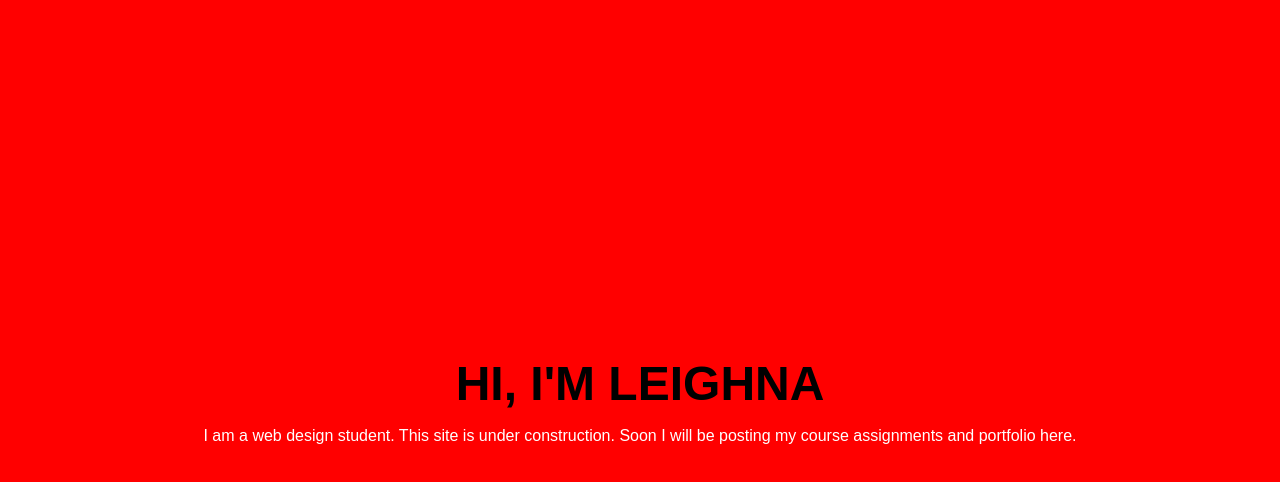
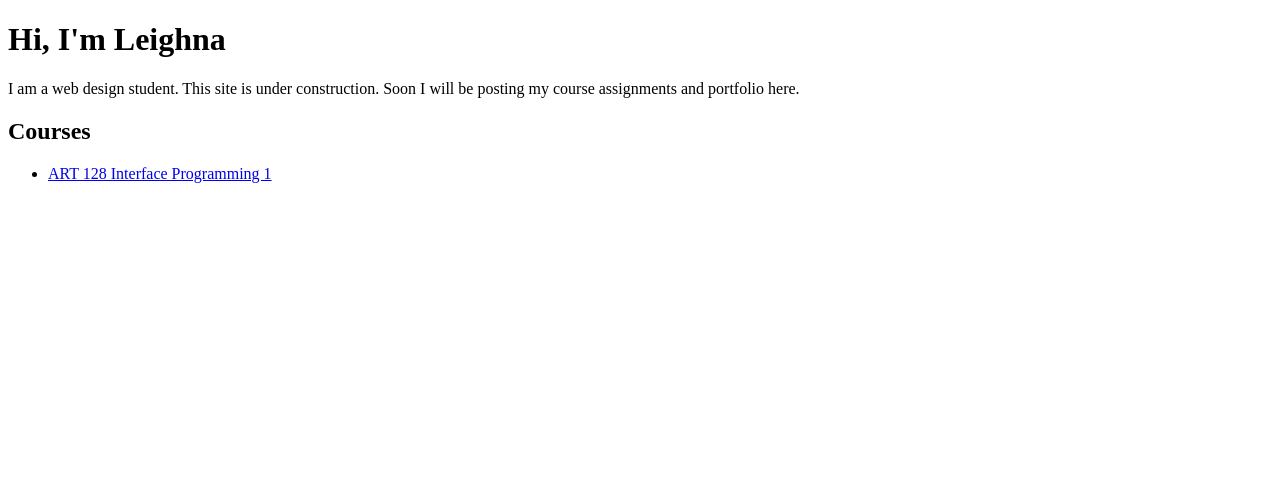
Before and after one commit to leighnalariosa/studentsite, a plain HTML site: page index.html in a window 1280 px wide. Drawn offline with Linux system fonts and the light colour scheme.

Commit message:
doctype changes

```diff
--- a/index.html
+++ b/index.html
@@ -1,29 +1,12 @@
-<html>
+<!DOCTYPE html>
+<html lang="en">
 
 <head>
+    <meta charset="UTF-8" />
     <title>Leighna Lariosa's Student Site</title>
-
-    <style>
-        body {
-            background: red;
-            font-family: sans-serif;
-            text-align: center;
-            display: grid;
-            align-content: center;
-            min-height: 100vh;
-        }
-
-        h1 {
-            font-size: 48px;
-            text-transform: uppercase;
-            margin: 0;
-        }
-
-        p {
-            color: white;
-        }
-    </style>
-
+    <meta name="description" content="Description of this web page goes here." />
+    <meta name="viewport" content="width=device-width, initial-scale=1" />
+    <meta http-equiv="X-UA-Compatible" content="ie=edge" />
 </head>
 
 <body>
@@ -32,6 +15,16 @@
 
     <p>I am a web design student. This site is under construction. Soon I will be posting my course assignments and portfolio here.</p>
 
+    <h2>Courses</h2>
+    <ul>
+        <li><a href="art128/index.html">ART 128 Interface Programming 1</a></li>
+    </ul>
 </body>
 
 </html>
+
+
+
+</body>
+
+</html>
```
